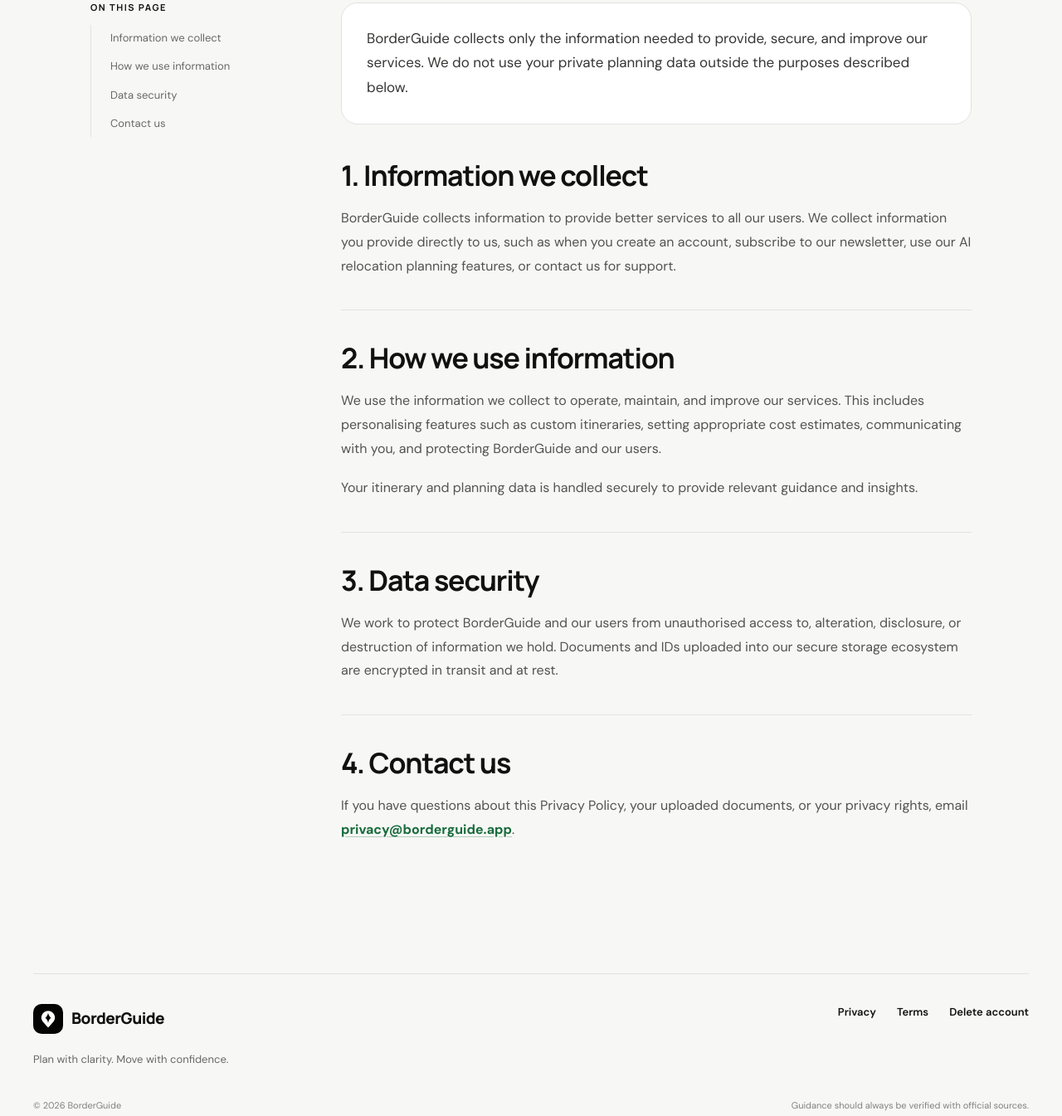
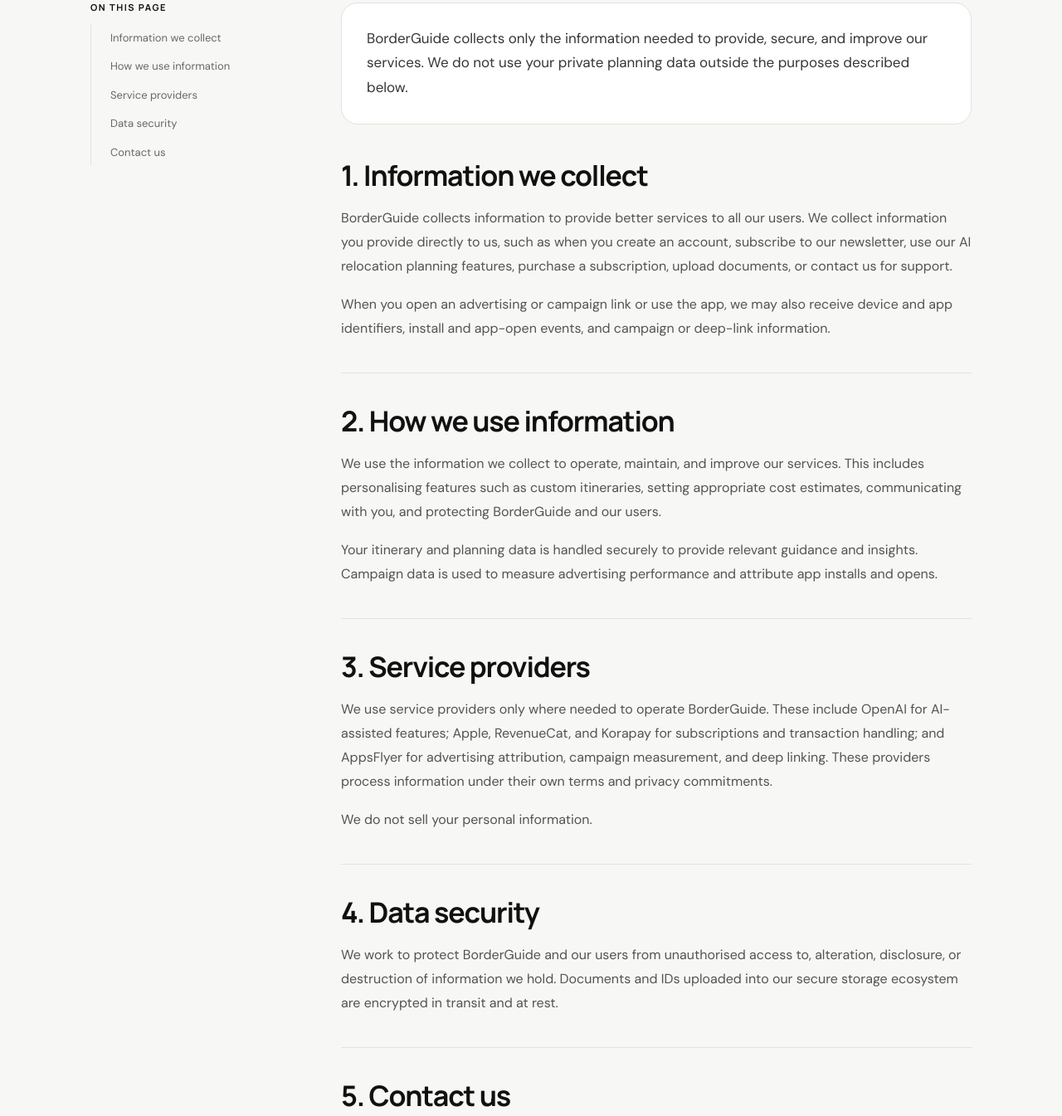
Before and after one commit to tryrone/border-guide-web, a website built with Vite: page privacy-policy.html in a window 1280 px wide. Shown: the part 650-1995 px from the top of the page at 83% size. Built offline with nearby package versions, Linux system fonts and the light colour scheme; no server answers.

Commit message:
Disclose AppsFlyer attribution data (#1)

```diff
--- a/privacy-policy.html
+++ b/privacy-policy.html
@@ -33,7 +33,7 @@
           <p class="legal-kicker">Privacy &amp; data</p>
           <h1>Your information should stay yours.</h1>
           <p class="legal-hero__lede">This policy explains what BorderGuide collects, why we use it, and how we protect the information you share while planning your journey.</p>
-          <div class="legal-meta"><span><i data-lucide="calendar-days"></i>Last updated April 17, 2026</span><span><i data-lucide="shield-check"></i>Applies to the BorderGuide app and website</span></div>
+          <div class="legal-meta"><span><i data-lucide="calendar-days"></i>Last updated August 13, 2026</span><span><i data-lucide="shield-check"></i>Applies to the BorderGuide app and website</span></div>
         </div>
       </header>
 
@@ -43,6 +43,7 @@
           <nav>
             <a href="#information">Information we collect</a>
             <a href="#use">How we use information</a>
+            <a href="#sharing">Service providers</a>
             <a href="#security">Data security</a>
             <a href="#contact">Contact us</a>
           </nav>
@@ -53,22 +54,29 @@
 
           <section class="legal-section" id="information">
             <h2>1. Information we collect</h2>
-            <p>BorderGuide collects information to provide better services to all our users. We collect information you provide directly to us, such as when you create an account, subscribe to our newsletter, use our AI relocation planning features, or contact us for support.</p>
+            <p>BorderGuide collects information to provide better services to all our users. We collect information you provide directly to us, such as when you create an account, subscribe to our newsletter, use our AI relocation planning features, purchase a subscription, upload documents, or contact us for support.</p>
+            <p>When you open an advertising or campaign link or use the app, we may also receive device and app identifiers, install and app-open events, and campaign or deep-link information.</p>
           </section>
 
           <section class="legal-section" id="use">
             <h2>2. How we use information</h2>
             <p>We use the information we collect to operate, maintain, and improve our services. This includes personalising features such as custom itineraries, setting appropriate cost estimates, communicating with you, and protecting BorderGuide and our users.</p>
-            <p>Your itinerary and planning data is handled securely to provide relevant guidance and insights.</p>
+            <p>Your itinerary and planning data is handled securely to provide relevant guidance and insights. Campaign data is used to measure advertising performance and attribute app installs and opens.</p>
+          </section>
+
+          <section class="legal-section" id="sharing">
+            <h2>3. Service providers</h2>
+            <p>We use service providers only where needed to operate BorderGuide. These include OpenAI for AI-assisted features; Apple, RevenueCat, and Korapay for subscriptions and transaction handling; and AppsFlyer for advertising attribution, campaign measurement, and deep linking. These providers process information under their own terms and privacy commitments.</p>
+            <p>We do not sell your personal information.</p>
           </section>
 
           <section class="legal-section" id="security">
-            <h2>3. Data security</h2>
+            <h2>4. Data security</h2>
             <p>We work to protect BorderGuide and our users from unauthorised access to, alteration, disclosure, or destruction of information we hold. Documents and IDs uploaded into our secure storage ecosystem are encrypted in transit and at rest.</p>
           </section>
 
           <section class="legal-section" id="contact">
-            <h2>4. Contact us</h2>
+            <h2>5. Contact us</h2>
             <p>If you have questions about this Privacy Policy, your uploaded documents, or your privacy rights, email <a href="mailto:privacy@borderguide.app">privacy@borderguide.app</a>.</p>
           </section>
         </article>
```
